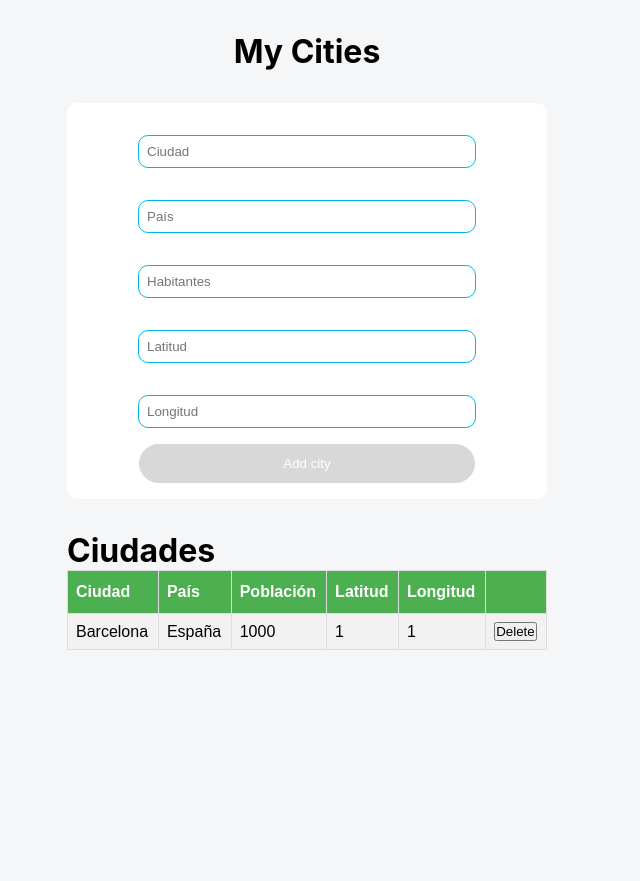
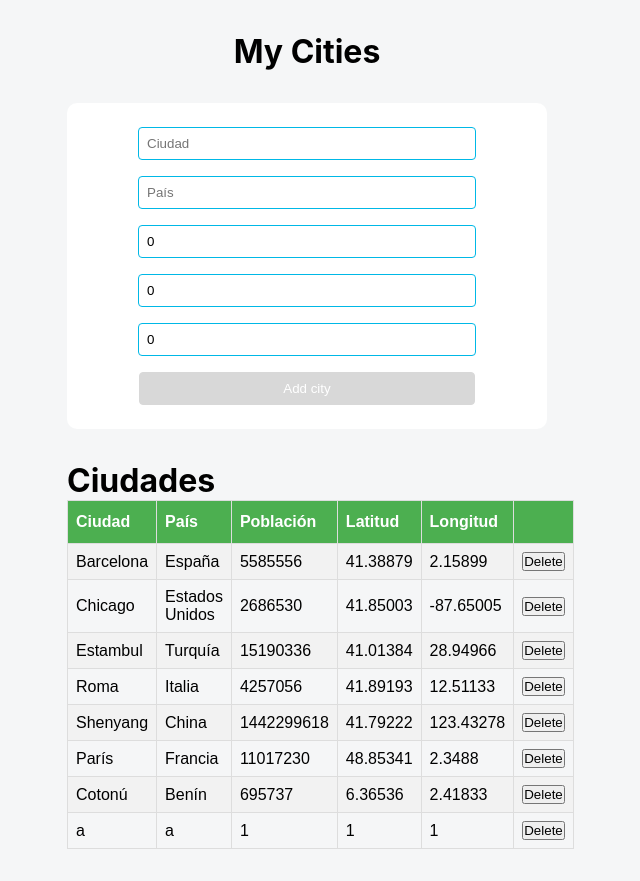
Before and after one commit to marcjordanavila/SEAT-CODE, a React (Create React App) app: page / in a window 1280 px wide. Shown: the whole page, without its empty margins (333-973 px from the left). Before the commit the page ends 800 px from the top, so only its background shows below. Built offline with nearby package versions, Linux system fonts and the light colour scheme; data requests are answered from the project's data file.

Commit message:
get cities, add city

```diff
--- a/backend/db.json
+++ b/backend/db.json
@@ -1,15 +1,68 @@
 {
   "cities": [
-    { "id": 1, "city": "Barcelona", "country": "España", "population": "5585556", "latitude":"41.38879", "longitude":"2.15899" },
-    { "id": 2, "city": "Chicago", "country": "Estados Unidos", "population": "2686530", "latitude":"41.85003", "longitude":"-87.65005"  },
-    { "id": 3, "city": "Estambul", "country": "Turquía", "population": "15190336", "latitude":"41.01384", "longitude":"28.94966"  },
-    { "id": 4, "city": "Roma", "country": "Italia", "population": "4257056", "latitude":"41.89193", "longitude":"12.51133" },
-    { "id": 5, "city": "Shenyang", "country": "China", "population": "1442299618", "latitude":"41.79222", "longitude":"123.43278"  },
-    { "id": 6, "city": "París", "country": "Francia", "population": "11017230", "latitude":"48.85341", "longitude":"2.3488"  },
-    { "id": 7, "city": "Cotonú", "country": "Benín", "population": "695737", "latitude":"6.36536", "longitude":"2.41833"  }
-  ],
-  "comments": [
-    { "id": 1, "body": "some comment", "postId": 1 }
-  ],
-  "profile": { "name": "typicode" }
+    {
+      "id": 1,
+      "name": "Barcelona",
+      "country": "España",
+      "population": "5585556",
+      "latitude": "41.38879",
+      "longitude": "2.15899"
+    },
+    {
+      "id": 2,
+      "name": "Chicago",
+      "country": "Estados Unidos",
+      "population": "2686530",
+      "latitude": "41.85003",
+      "longitude": "-87.65005"
+    },
+    {
+      "id": 3,
+      "name": "Estambul",
+      "country": "Turquía",
+      "population": "15190336",
+      "latitude": "41.01384",
+      "longitude": "28.94966"
+    },
+    {
+      "id": 4,
+      "name": "Roma",
+      "country": "Italia",
+      "population": "4257056",
+      "latitude": "41.89193",
+      "longitude": "12.51133"
+    },
+    {
+      "id": 5,
+      "name": "Shenyang",
+      "country": "China",
+      "population": "1442299618",
+      "latitude": "41.79222",
+      "longitude": "123.43278"
+    },
+    {
+      "id": 6,
+      "name": "París",
+      "country": "Francia",
+      "population": "11017230",
+      "latitude": "48.85341",
+      "longitude": "2.3488"
+    },
+    {
+      "id": 7,
+      "name": "Cotonú",
+      "country": "Benín",
+      "population": "695737",
+      "latitude": "6.36536",
+      "longitude": "2.41833"
+    },
+    {
+      "id": 8,
+      "name": "a",
+      "country": "a",
+      "population": 1,
+      "latitude": 1,
+      "longitude": 1
+    }
+  ]
 }
--- a/package.json
+++ b/package.json
@@ -10,6 +10,7 @@
     "@types/node": "^12.19.12",
     "@types/react": "^16.14.2",
     "@types/react-dom": "^16.9.10",
+    "axios": "^0.21.1",
     "json-server": "^0.16.3",
     "react": "^17.0.1",
     "react-dom": "^17.0.1",
--- a/src/App.css
+++ b/src/App.css
@@ -33,21 +33,22 @@ main > h1 {
 
 .Add-city input {
   display: block;
-  margin: 1rem auto;
+  margin: 0.5rem auto;
   width: 20rem;
   padding: 0.5rem;
   border: 1px solid #00b8e6;
-  border-radius: 10px;
+  border-radius: 4px;
   outline: none;
 }
 
 .Add-city button {
   width: 21rem;
-  padding: 0.7rem;
+  padding: 0.5rem;
+  margin: 0.5rem auto;
   border: 1px solid #00b8e6;
   background: #00b8e6;
   color: #fff;
-  border-radius: 20px;
+  border-radius: 4px;
   cursor: pointer;
   outline: none;
 }
--- a/src/App.tsx
+++ b/src/App.tsx
@@ -1,14 +1,48 @@
-import React from "react";
+import React, { useEffect } from "react";
 import { useSelector, shallowEqual, useDispatch } from "react-redux";
 
 import { AddCityComp } from "./components/addCityComp";
 import { Table } from "./components/table";
 import { Dispatch } from "redux";
-import { addCity, removeCity } from "./redux/actions/actionCreators";
+import { getCities, addCity, removeCity } from "./redux/actions/actionCreators";
 
 import "./App.css";
+import axios from "axios";
 
 const App: React.FC = () => {
+  const [citiesAreLoaded, setCitiesAreLoaded] = React.useState<boolean>(false);
+  const [loading, setLoading]: [
+    boolean,
+    (loading: boolean) => void
+  ] = React.useState<boolean>(true);
+  const [error, setError]: [string, (error: string) => void] = React.useState(
+    ""
+  );
+
+  useEffect(() => {
+    if (!citiesAreLoaded) {
+      axios
+        .get<ICities[]>("http://localhost:8080/cities", {
+          headers: {
+            "Content-Type": "application/json",
+          },
+        })
+        .then((response) => {
+          getCitiesInformation(response.data);
+          setLoading(false);
+          setCitiesAreLoaded(true);
+        })
+        .catch((err) => {
+          const error =
+            err.response.status === 404
+              ? "Resource not found"
+              : "An unexpected error has occurred";
+          setError(err);
+          setLoading(false);
+        });
+    }
+  });
+
   const cities: ICities[] = useSelector(
     (state: CityState) => state.cities,
     shallowEqual
@@ -21,12 +55,16 @@ const App: React.FC = () => {
     [dispatch]
   );
 
-  //const tableData =
+  const getCitiesInformation = React.useCallback(
+    (cities: ICities[]) => dispatch(getCities(cities)),
+    [dispatch]
+  );
 
   return (
     <main>
       <h1>My Cities</h1>
-      <AddCityComp saveCity={saveCity} />
+      {error && <p className="error">{error}</p>}
+      <AddCityComp saveCity={saveCity} cities={cities} />
       <Table content={cities} title="Ciudades" removeField={removeCity} />
     </main>
   );
--- a/src/components/addCityComp.tsx
+++ b/src/components/addCityComp.tsx
@@ -1,57 +1,145 @@
 import * as React from "react";
+import axios from "axios";
 
 type Props = {
   saveCity: (city: ICities | any) => void;
+  cities: ICities[];
 };
 
-export const AddCityComp: React.FC<Props> = ({ saveCity }) => {
-  const [city, setCity] = React.useState<ICities | {}>();
+export const AddCityComp: React.FC<Props> = ({ saveCity, cities }) => {
+  const [name, setName] = React.useState<string>("");
+  const [country, setCountry] = React.useState<string>("");
+  const [population, setPopulation] = React.useState<number>(0);
+  const [latitude, setLatitude] = React.useState<number>(0);
+  const [longitude, setLongitude] = React.useState<number>(0);
+  const [error, setError]: [string, (error: string) => void] = React.useState(
+    ""
+  );
+  const [loading, setLoading]: [
+    boolean,
+    (loading: boolean) => void
+  ] = React.useState<boolean>(true);
 
-  const handleCityData = (e: React.FormEvent<HTMLInputElement>) => {
-    setCity({
-      ...city,
-      [e.currentTarget.id]: e.currentTarget.value,
+  const handleOnChangeCityData = (e: React.FormEvent<HTMLInputElement>) => {
+    if (e.currentTarget.id === "name") setName(e.currentTarget.value);
+    if (e.currentTarget.id === "country") setCountry(e.currentTarget.value);
+    if (e.currentTarget.id === "population")
+      setPopulation(+e.currentTarget.value); //Cast string to number
+    if (e.currentTarget.id === "latitude") setLatitude(+e.currentTarget.value);
+    if (e.currentTarget.id === "longitude")
+      setLongitude(+e.currentTarget.value);
+  };
+
+  const addNewCity = (e: React.FormEvent) => {
+    let newId = getNewId(cities);
+    console.log(cities);
+    e.preventDefault();
+    axios
+      .post("http://localhost:8080/cities", {
+        id: newId,
+        name: name,
+        country: country,
+        population: population,
+        latitude: latitude,
+        longitude: longitude,
+      })
+      .then(() => {
+        let auxCity: ICities = {
+          id: newId,
+          name: name,
+          country: country,
+          population: population,
+          latitude: latitude,
+          longitude: longitude,
+        };
+        saveCity(auxCity);
+        setName("");
+        setCountry("");
+        setPopulation(0);
+        setLatitude(0);
+        setLongitude(0);
+      })
+      .catch((err) => {
+        const error =
+          err.response.status === 404
+            ? "Resource not found"
+            : "An unexpected error has occurred";
+        setError(err);
+        setLoading(false);
       });
   };
 
-  const addNewCity = (e: React.FormEvent) => {
-    e.preventDefault();
-    saveCity(city);
+  const getNewId = (cities: ICities[]) => {
+    let identification: number;
+    identification = 0;
+    cities.forEach((city) => {
+      if (city.id > identification) identification = city.id;
+    });
+    return identification + 1;
+  };
+
+  const buttonAvailable = (
+    name: string,
+    country: string,
+    population: number,
+    latitude: number,
+    longitude: number
+  ) => {
+    if (name === "") return false;
+    if (country === "") return false;
+    if (population === 0) return false;
+    if (latitude === 0) return false;
+    if (longitude === 0) return false;
+    return true;
   };
 
   return (
+    <>
+      {/*error && <p className="error">{error}</p>*/}
       <form onSubmit={addNewCity} className="Add-city">
         <input
           type="text"
           id="name"
+          value={name}
           placeholder="Ciudad"
-        onChange={handleCityData}
+          onChange={handleOnChangeCityData}
         />
         <input
           type="text"
           id="country"
+          value={country}
           placeholder="País"
-        onChange={handleCityData}
+          onChange={handleOnChangeCityData}
         />
         <input
           type="number"
           id="population"
+          value={population}
           placeholder="Habitantes"
-        onChange={handleCityData}
+          onChange={handleOnChangeCityData}
         />
         <input
           type="number"
           id="latitude"
+          value={latitude}
           placeholder="Latitud"
-        onChange={handleCityData}
+          onChange={handleOnChangeCityData}
         />
         <input
           type="number"
           id="longitude"
+          value={longitude}
           placeholder="Longitud"
-        onChange={handleCityData}
+          onChange={handleOnChangeCityData}
         />
-      <button disabled={city === undefined ? true : false}>Add city</button>
+        <button
+          disabled={
+            !buttonAvailable(name, country, population, latitude, longitude)
+          }
+        >
+          Add city
+        </button>
       </form>
+    </>
   );
 };
--- a/src/redux/actions/actionCreators.ts
+++ b/src/redux/actions/actionCreators.ts
@@ -1,25 +1,31 @@
 import * as actionTypes from "./actionTypes"
+
+export function getCities(cities: ICities[]) {
+  const action: CitiesAction = {
+    type: actionTypes.GET_CITIES,
+    payload: cities,
+  }
+  return (dispatch: DispatchCitiesType) => {
+    dispatch(action)
+  }
+}
 
 export function addCity(city: ICities) {
   const action: CityAction = {
     type: actionTypes.ADD_CITY,
-    city,
+    payload: city,
   }
-  return simulateHttpRequest(action)
+  return (dispatch: DispatchCityType) => {
+    dispatch(action)
+  }
 }
 
 export function removeCity(city: ICities) {
   const action: CityAction = {
     type: actionTypes.REMOVE_CITY,
-    city,
+    payload: city,
   }
-  return simulateHttpRequest(action)
-}
-
-export function simulateHttpRequest(city: CityAction) {
-  return (dispatch: DispatchType) => {
-    setTimeout(() => {
-      dispatch(city)
-    }, 500)
+  return (dispatch: DispatchCityType) => {
+    dispatch(action)
   }
 }
--- a/src/redux/actions/actionTypes.ts
+++ b/src/redux/actions/actionTypes.ts
@@ -1,2 +1,3 @@
 export const ADD_CITY = "ADD_CITY"
+export const GET_CITIES = "GET_CITIES"
 export const REMOVE_CITY = "REMOVE_CITY"
--- a/src/redux/reducer/reducer.ts
+++ b/src/redux/reducer/reducer.ts
@@ -1,31 +1,31 @@
 import * as actionTypes from "../actions/actionTypes"
 
 const initialState: CityState = {
-  cities: [
-    {
-      id: 1,
-      name: "Barcelona",
-      country: "España",
-      population: 1000,
-      latitude: 1,
-      longitude: 1
+  cities: [],
 }
-  ],
+
+// The Type Guard Functions
+function isCityAction(action: Action): action is CityAction {
+  return (action.type === actionTypes.ADD_CITY || action.type === actionTypes.REMOVE_CITY)
+}
+function isCitiesAction(action: Action): action is CitiesAction {
+  return (action.type === actionTypes.GET_CITIES)
 }
 
 const reducer = (
   state: CityState = initialState,
-  action: CityAction
+  action: CityAction | CitiesAction
 ): CityState => {
+  if (isCityAction(action)) {
     switch (action.type) {
       case actionTypes.ADD_CITY:
         const newCity: ICities = {
-        id: Math.random(), // not really unique
-        name: action.city.name,
-        country: action.city.country,
-        population: action.city.population,
-        latitude: action.city.latitude,
-        longitude: action.city.longitude
+          id: action.payload.id, // not really unique
+          name: action.payload.name,
+          country: action.payload.country,
+          population: action.payload.population,
+          latitude: action.payload.latitude,
+          longitude: action.payload.longitude
         }
         return {
           ...state,
@@ -33,13 +33,23 @@ const reducer = (
         }
       case actionTypes.REMOVE_CITY:
         const updatedCities: ICities[] = state.cities.filter(
-        city => city.id !== action.city.id
+          city => city.id !== action.payload.id
         )
         return {
           ...state,
           cities: updatedCities,
         }
     }
+  }
+  if (isCitiesAction(action)) {
+    switch (action.type) {
+      case actionTypes.GET_CITIES:
+        return {
+          ...state,
+          cities: action.payload
+        }
+    }
+  }
   return state
 }
 
--- a/src/redux/store/store.ts
+++ b/src/redux/store/store.ts
@@ -2,6 +2,6 @@ import { createStore, applyMiddleware, Store } from "redux";
 import thunk from "redux-thunk";
 import reducer from "../reducer/reducer";
 
-export const store: Store<CityState, CityAction> & {
-  dispatch: DispatchType;
+export const store: Store<CityState, CityAction | CitiesAction> & {
+  dispatch: DispatchCityType;
 } = createStore(reducer, applyMiddleware(thunk));
```
Also changed, not shown: src/types.d.ts (+12 -4 lines), 2 other files (tests, documents, lock files or other folders). Lines whose indentation alone changed are shown as unchanged.
